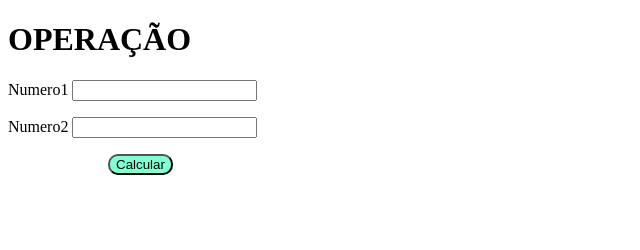
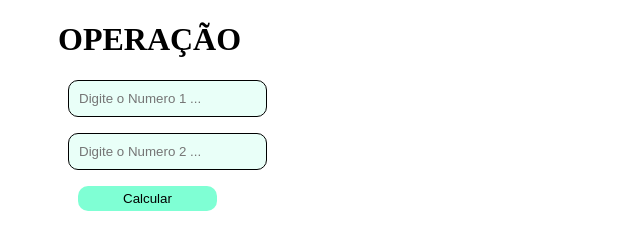
Before and after one commit to henriquebottidev/Projeto3, a plain HTML site: page index.html in a window 1280 px wide. Shown: the whole page, without its empty margins (0-640 px from the left). Drawn offline with Linux system fonts and the light colour scheme.

Commit message:
Projeto 3 finalizado

```diff
--- a/css/estilo.css
+++ b/css/estilo.css
@@ -1,7 +1,21 @@
+h1 {
+    margin-left: 50px;
+}
+
+#num1, #num2{
+    border: 1px solid black;
+    padding: 10px 10px ;
+    border-radius: 10px;
+    background-color: rgb(233, 255, 248);
+    margin-left: 60px;
+}
+
 #calc{
     background-color: aquamarine;
-    margin-left: 100px;
+    margin-left: 70px;
     border-radius: 10px;
+    padding: 5px 45px;
+    border: none;
 }
 
 #calc:hover{
@@ -13,6 +27,6 @@
 #resultado {
     font-size: 30px;
     color: blueviolet;
-    margin-left: 100px;
+    margin-left: 110px;
 
 }
--- a/index.html
+++ b/index.html
@@ -10,12 +10,10 @@
 
     <h1> OPERAÇÃO </h1>
     <p>
-        <lable for="numero1"> Numero1</lable>
-        <input type="text" id="num1">
+        <input type="text" id="num1" placeholder="Digite o Numero 1 ...">
     </p>
     <p>
-        <label for="numero2">Numero2</label>
-        <input type="text" id="num2">
+        <input type="text" id="num2" placeholder="Digite o Numero 2 ...">
     </p>
     <input type="submit" value="Calcular" id="calc" onclick="Calcular()">
     <p id="resultado">
@@ -23,6 +21,6 @@
     </p>
 
 
-    <script src="script.js"></script>
+    <script src="script.js"> </script>
 </body>
 </html>
--- /dev/null
+++ b/script.js
@@ -0,0 +1,7 @@
+function Calcular() {
+ //DECLARANDO VARIAVEL
+ let num1 = parseInt(document.getElementById("num1").value);
+ let num2 = parseInt(document.getElementById("num2").value);
+ document.getElementById("resultado").innerHTML = num1 * num2;
+
+}
```
